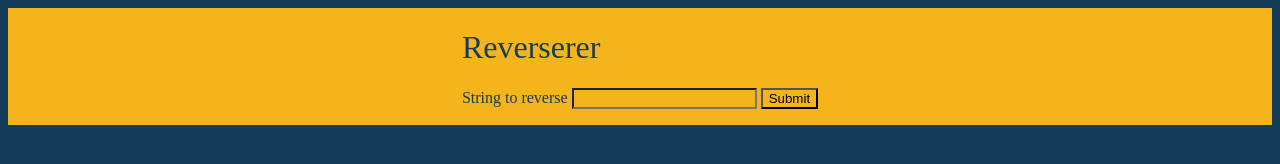
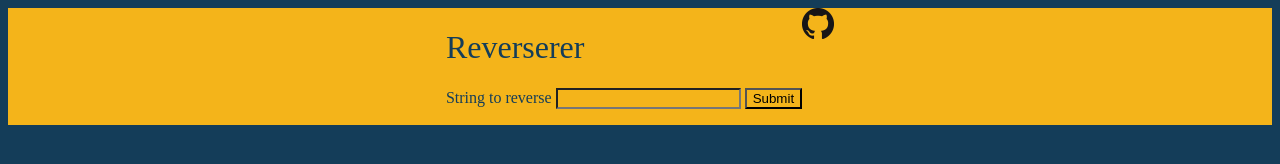
Before and after one commit to dragosbatineanu/Reverse-String, a plain HTML site: page index.html in a window 1280 px wide. Drawn offline with Linux system fonts and the light colour scheme.

Commit message:
Fixing names

```diff
--- a/main.html
+++ b/index.html
@@ -19,12 +19,14 @@
                     <button onclick=reverseString() type="button" class="button">Submit</button>
                 </form>
             </div>
-
             <div id="results">
                 <p id="error-message"></p>
             </div>
         </div>
+        <a href="https://github.com/dragosbatineanu"><img src="./github-logo.png" alt="Github"></a>
     </div>
+
+
 
     <script src="./src/scripts/app.js"></script>
 </body>
```
Also changed, not shown: github-logo.png (added), 1 other file.
